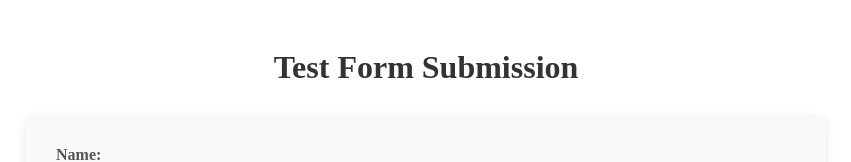
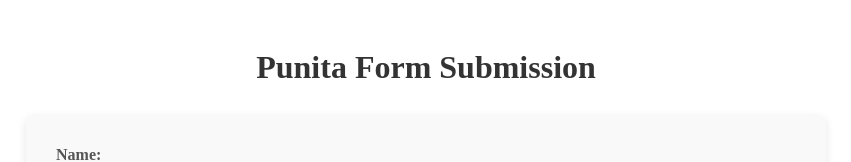
Before and after one commit to punita-vasani/demo-app, a React (Create React App) app in the folder frontend/: page / in a window 1280 px wide. Shown: the top 162 px of the page, without its empty margins (214-1065 px from the left). Built offline with nearby package versions, Linux system fonts and the light colour scheme; no server answers.

Commit message:
Updated form title to Punita Form

```diff
--- a/frontend/src/App.js
+++ b/frontend/src/App.js
@@ -57,8 +57,8 @@ function App() {
   return (
     <div className="App">
       <div className="container">
-        <h1>Test Form Submission</h1>
 
+              <h1>Punita Form Submission</h1>
         <form onSubmit={handleSubmit} className="form">
           <div className="form-group">
             <label htmlFor="name">Name:</label>
@@ -84,7 +84,7 @@ function App() {
             />
           </div>
 
-          <div className="form-group">
+         <div className="form-group">
             <label htmlFor="message">Message:</label>
             <textarea
               id="message"
```
Also changed, not shown: 2 other files (tests, documents, lock files or other folders).
